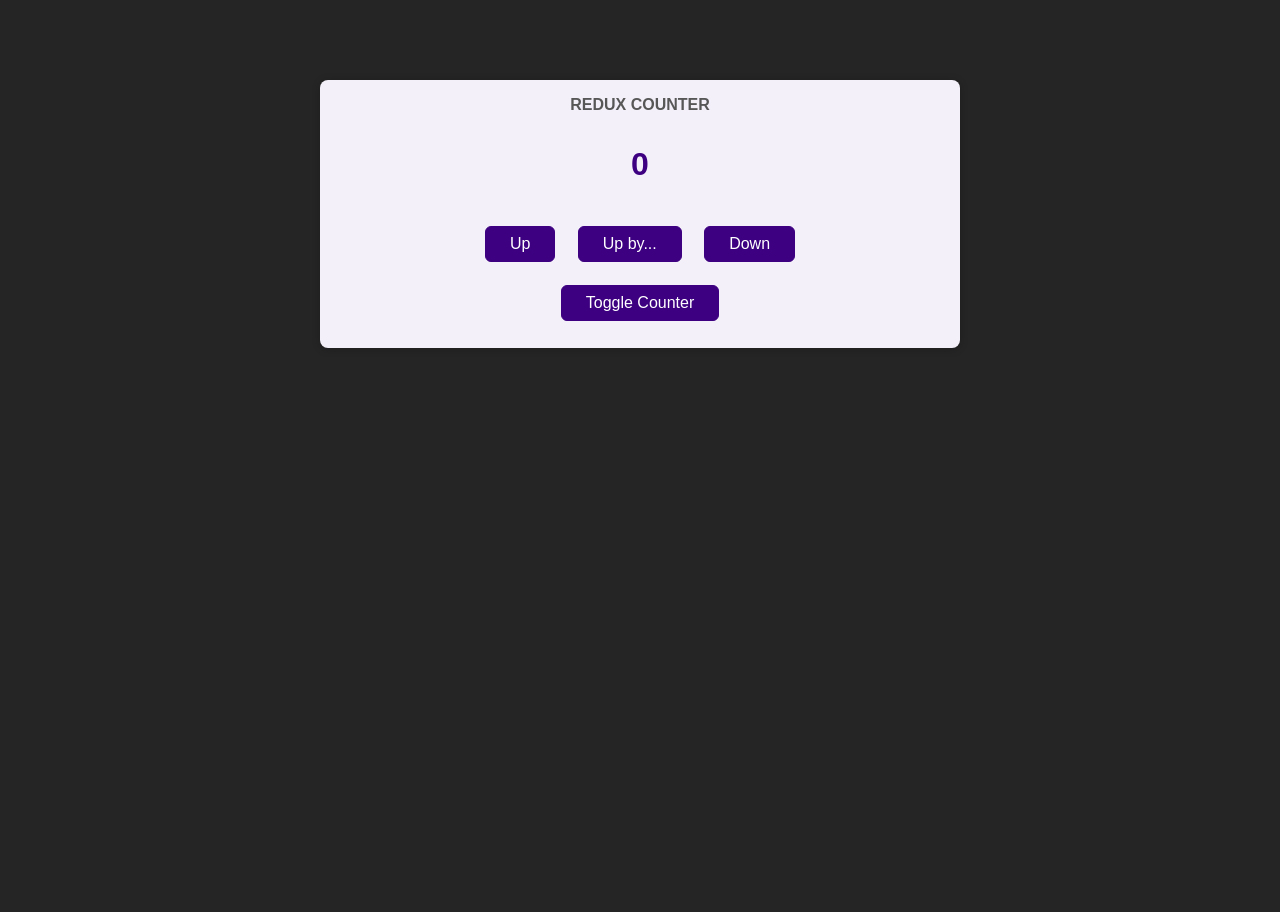
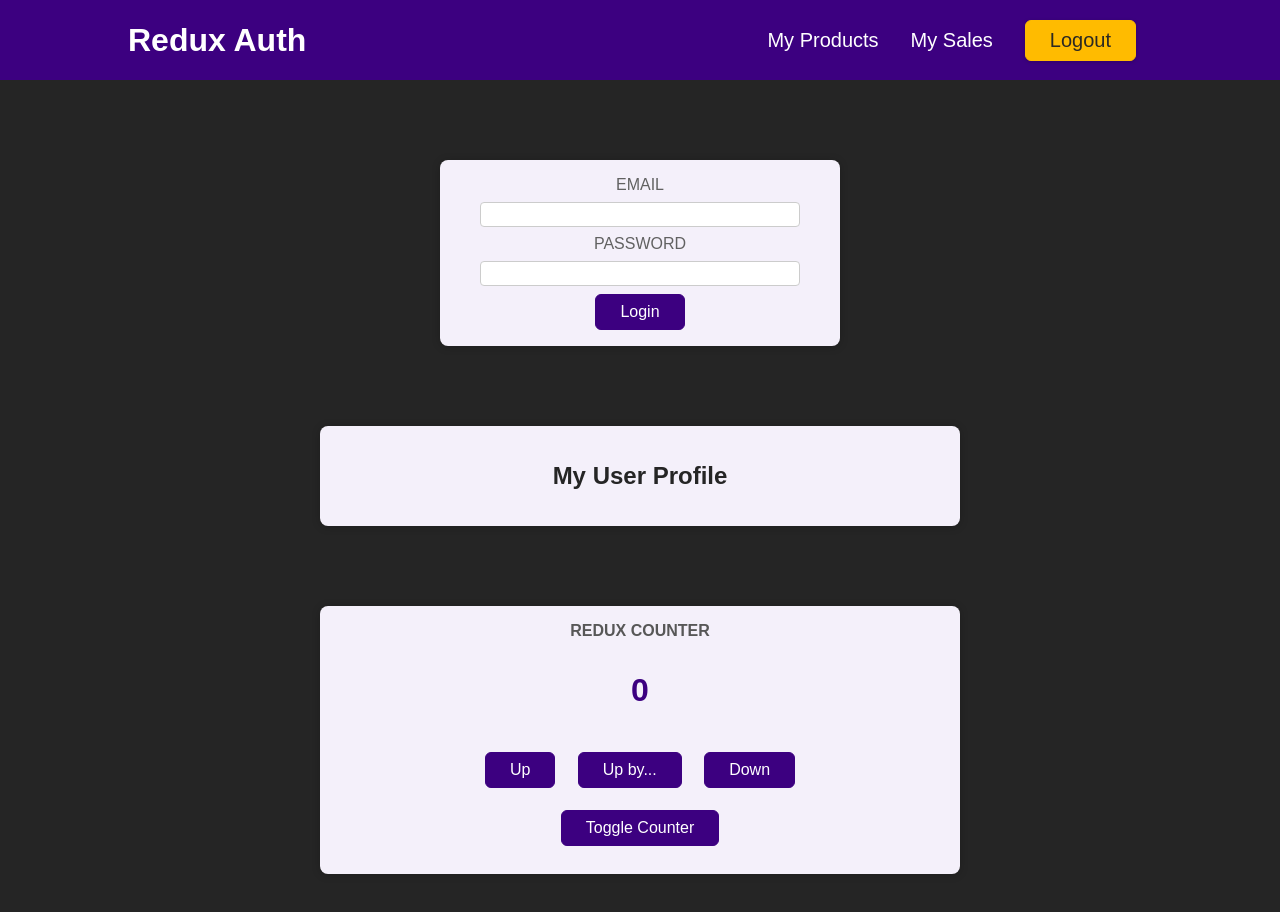
Before and after one commit to lukas-anci/reduxStart, a React (Create React App) app: page / in a window 1280 px wide. Shown: the top 912 px of the page. Before the commit the page ends 800 px from the top, so only its background shows below. Built offline with nearby package versions, Linux system fonts and the light colour scheme.

Commit message:
auth setup

```diff
--- a/src/App.jsx
+++ b/src/App.jsx
@@ -1,9 +1,17 @@
 import Counter from './components/Counter';
-
+import Header from './components/Header';
+import Auth from './components/Auth';
+import UserProfile from './components/UserProfile';
 
 function App() {
   return (
-    <Counter />
+    <>
+      <Header />
+      <Auth />
+      <UserProfile />
+
+      <Counter />
+    </>
   );
 }
 
--- a/src/store/index.js
+++ b/src/store/index.js
@@ -22,6 +22,8 @@
     },
   },
 });
+
+// authSlice
 
 // reducer fn
 // const counterReducer = (state = initialCounterState, action) => {
@@ -54,6 +56,7 @@
 // store
 // const store = createStore(counterReducer);
 
+// export store for use
 const store = configureStore({
   reducer: counterSlice.reducer,
 });
```
